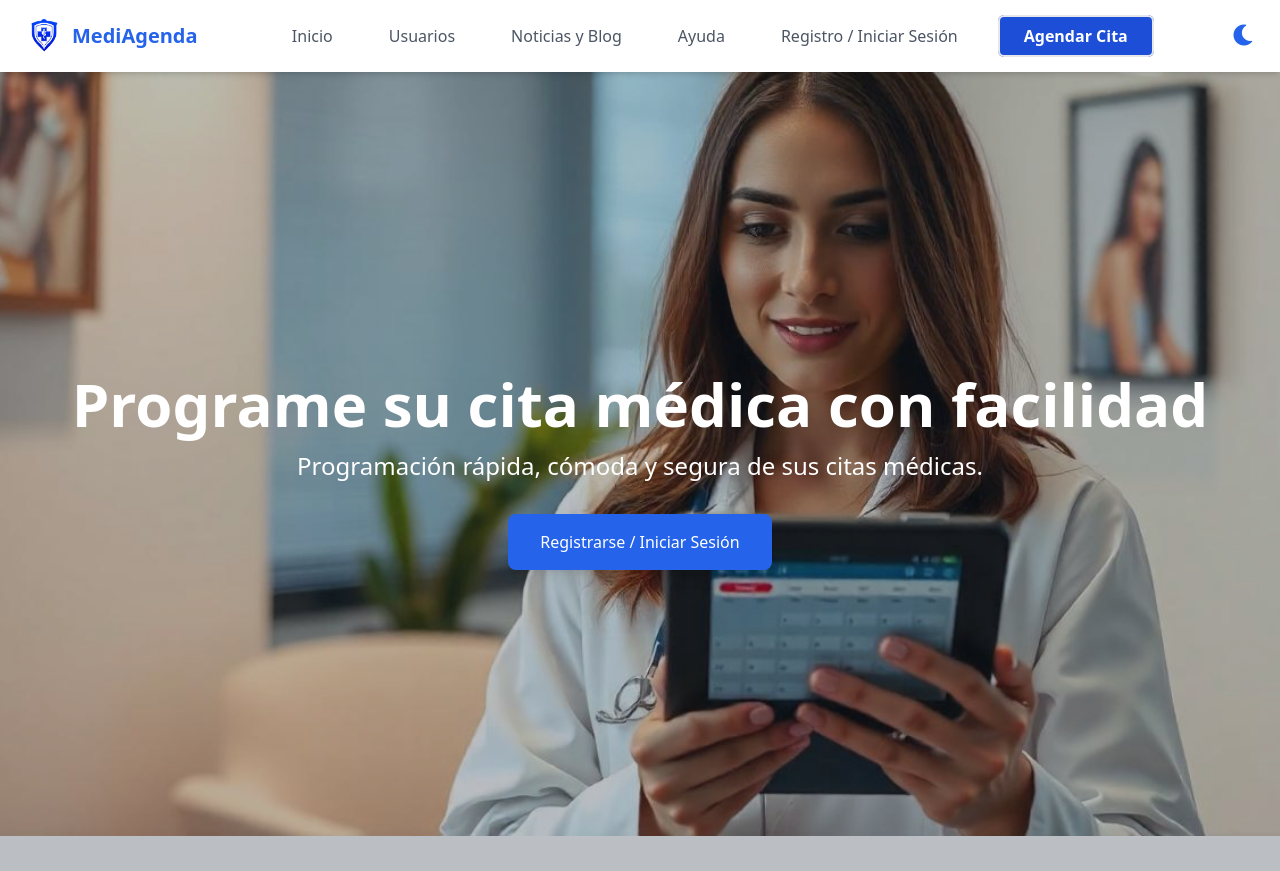
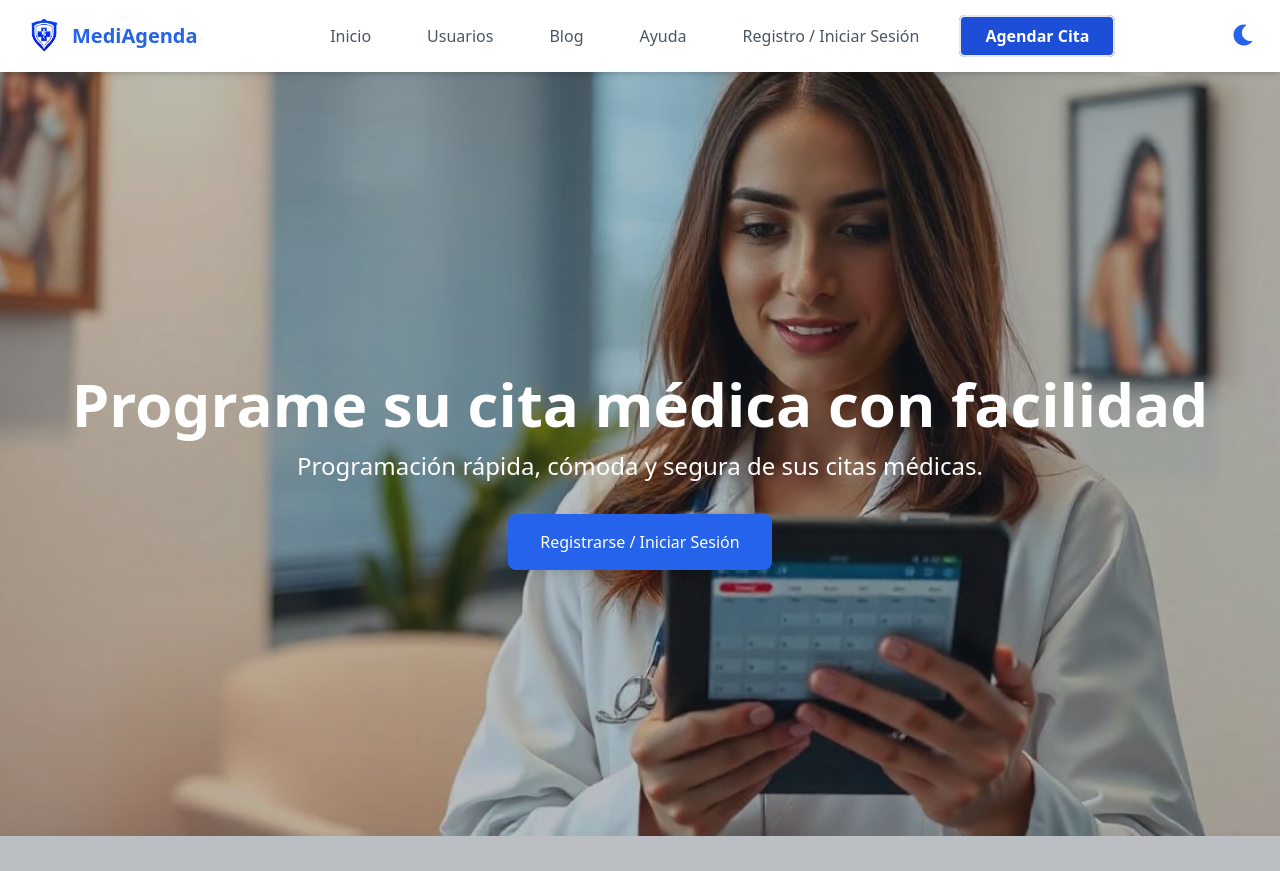
Before and after one commit to ccamiloguerrero2/MediAgenda, a PHP site: page / in a window 1280 px wide. Shown: the top 871 px of the page. Run offline with PHP 8.4, Linux system fonts and the light colour scheme.

Commit message:
Se elimina noticias del menu del blo

```diff
--- a/index.php
+++ b/index.php
@@ -97,20 +97,11 @@ $nombreUsuario = $loggedIn ? ($_SESSION['nombreUsuario'] ?? 'Usuario') : '';
                     </li>
 
                     <!-- Submenú Noticias y Blog -->
-                    <li class="relative group">
-                        <a href="#"
-                            class="text-gray-600 dark:text-gray-300 hover:text-white hover:bg-blue-600 px-4 py-2 rounded-md">
-                            Noticias y Blog
+                    <li>
+                        <a href="blog.html"
+                           class="text-gray-600 dark:text-gray-300 hover:text-white hover:bg-blue-600 px-4 py-2 rounded-md">
+                           Blog
                         </a>
-                        <ul
-                            class="absolute left-0 hidden group-hover:flex flex-col bg-white dark:bg-gray-800 shadow-lg rounded-lg mt-2 transition-all duration-700 ease-in-out">
-                            <li><a href="blog.html"
-                                    class="block px-4 py-2 hover:bg-blue-600 hover:text-white dark:text-gray-300">Blog
-                                    de Salud</a></li>
-                            <li><a href="noticias.html"
-                                    class="block px-4 py-2 hover:bg-blue-600 hover:text-white dark:text-gray-300">Noticias</a>
-                            </li>
-                        </ul>
                     </li>
 
                     <!-- Submenú Ayuda -->
```
